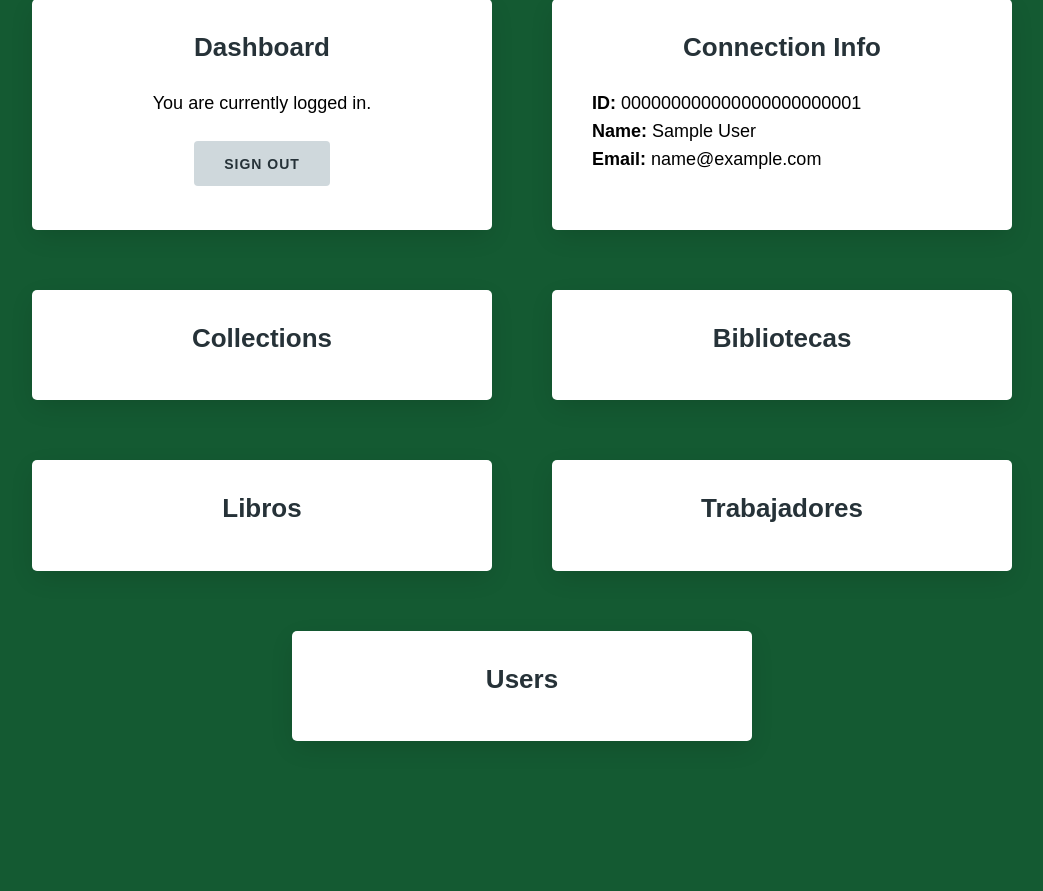
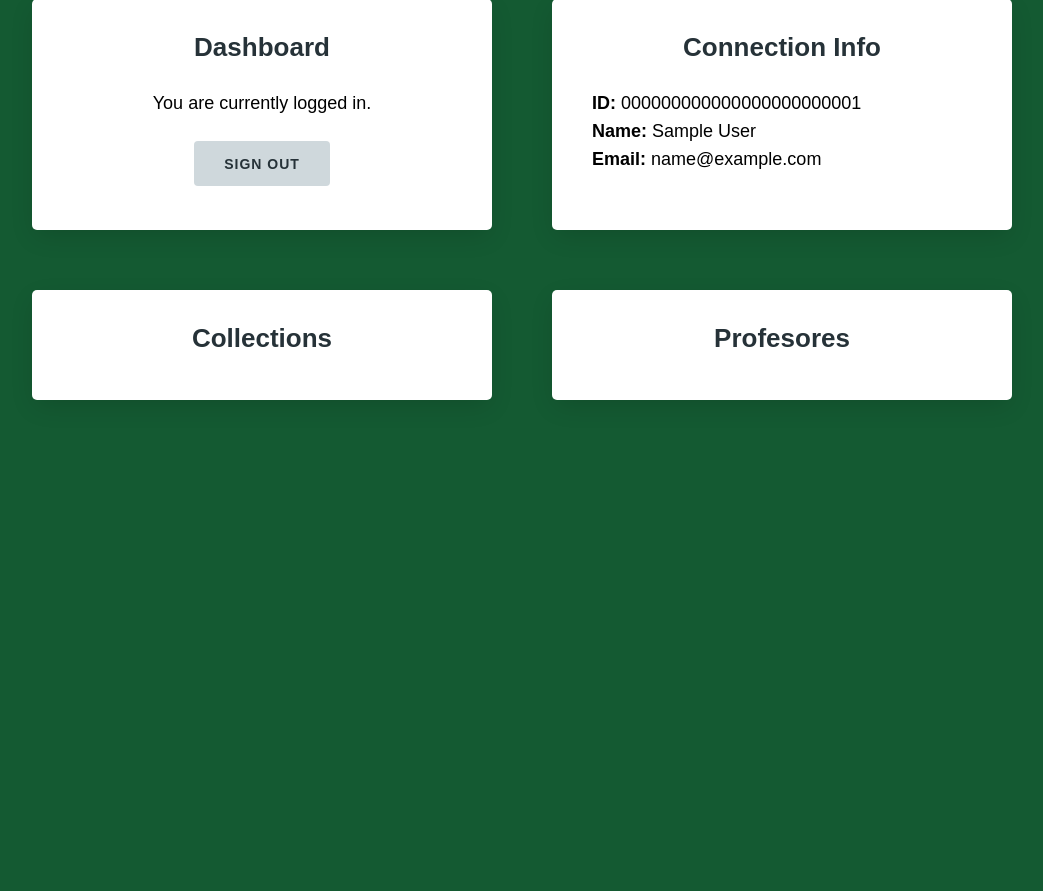
Before and after one commit to adriasir123/flask-mongo, a Flask app: page /dashboard/ in a window 1280 px wide. Shown: the part 91-982 px from the top of the page, without its empty margins (118-1161 px from the left). After the commit the page ends 491 px from the top, so only its background shows below. Run offline with Flask 2, Linux system fonts and the light colour scheme; the visitor is signed in with stand-in values (Sample User, id 1); data that the repository does not hold is empty.

Commit message:
cambios exámen

```diff
--- a/app.py
+++ b/app.py
@@ -8,12 +8,9 @@ app.secret_key = b'P\xc4\xda~\x02\xb8\xdf\x11\x06RK1:\x96xg'
 # Connection
 client = MongoClient('localhost', 27017, username='admin', password='1234')
 # Database
-db = client.bibliofilos
+db = client.gn
 # Collections
-bibliotecas = db.bibliotecas
-libros = db.libros
-trabajadores = db.trabajadores
-usuarios = db.users
+profesores = db.profesores
 
 # Decorators
 def login_required(f):
@@ -37,8 +34,5 @@ def home():
 @login_required
 def dashboard():
     all_colecciones = db.list_collection_names()
-    all_bibliotecas = bibliotecas.find()
-    all_libros = libros.find()
-    all_trabajadores = trabajadores.find()
-    all_usuarios = usuarios.find()
-    return render_template('dashboard.html', colecciones=all_colecciones,bibliotecas=all_bibliotecas,libros=all_libros,trabajadores=all_trabajadores,usuarios=all_usuarios)
+    all_profesores = profesores.find()
+    return render_template('dashboard.html', colecciones=all_colecciones,profesores=all_profesores)
--- a/templates/dashboard.html
+++ b/templates/dashboard.html
@@ -40,62 +40,19 @@
 
     <div class="card">
 
-      <h1 class="center">Bibliotecas</h1>
+      <h1 class="center">Profesores</h1>
 
-      {% for biblioteca in bibliotecas %}
+      {% for profesor in profesores %}
       <div>
-        <p><strong>ID:</strong> {{ biblioteca['_id'] }}</p>
-        <p><strong>Ciudad:</strong> {{ biblioteca['ciudad'] }}</p>
-        <p><strong>Calle:</strong> {{ biblioteca['calle'] }}</p>
+        <p><strong>ID:</strong> {{ profesor['_id'] }}</p>
+        <p><strong>DNI:</strong> {{ profesor['DNI'] }}</p>
+        <p><strong>NOMBRE:</strong> {{ profesor['NOMBRE'] }}</p>
         <br>
       </div>
       {% endfor %}
 
     </div>
 
-    <div class="card">
-
-      <h1 class="center">Libros</h1>
-
-      {% for libro in libros %}
-      <div>
-        <p><strong>ID:</strong> {{ libro['_id'] }}</p>
-        <p><strong>Nº páginas:</strong> {{ libro['n_paginas'] }}</p>
-        <p><strong>Autor/a:</strong> {{ libro['autor'] }}</p>
-        <br>
-      </div>
-      {% endfor %}
-
-    </div>
-
-    <div class="card">
-
-      <h1 class="center">Trabajadores</h1>
-
-      {% for trabajador in trabajadores %}
-      <div>
-        <p><strong>ID:</strong> {{ trabajador['_id'] }}</p>
-        <p><strong>Nombre:</strong> {{ trabajador['nombre'] }}</p>
-        <p><strong>Apellido:</strong> {{ trabajador['apellido'] }}</p>
-        <br>
-      </div>
-      {% endfor %}
-
-    </div>
-
-    <div class="card">
-
-      <h1 class="center">Users</h1>
-
-      {% for usuario in usuarios %}
-      <div>
-        <p><strong>ID:</strong> {{ usuario['_id'] }}</p>
-        <p><strong>Name:</strong> {{ usuario['name'] }}</p>
-        <p><strong>Email:</strong> {{ usuario['email'] }}</p>
-        <br>
-      </div>
-      {% endfor %}
-
     </div>
 
   </div>
```
